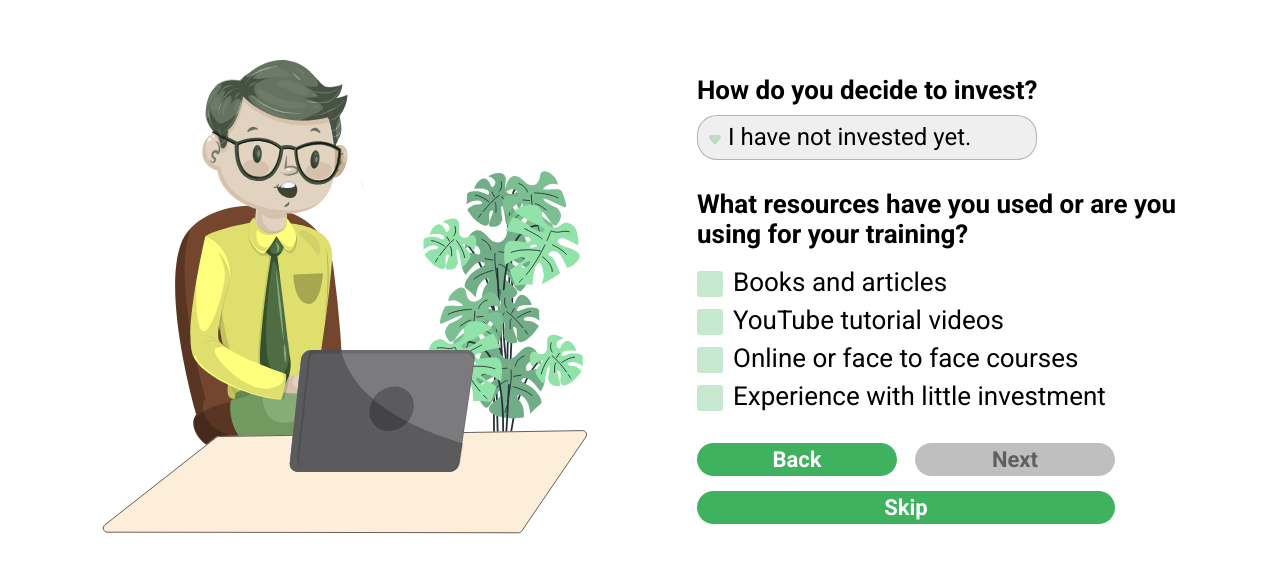
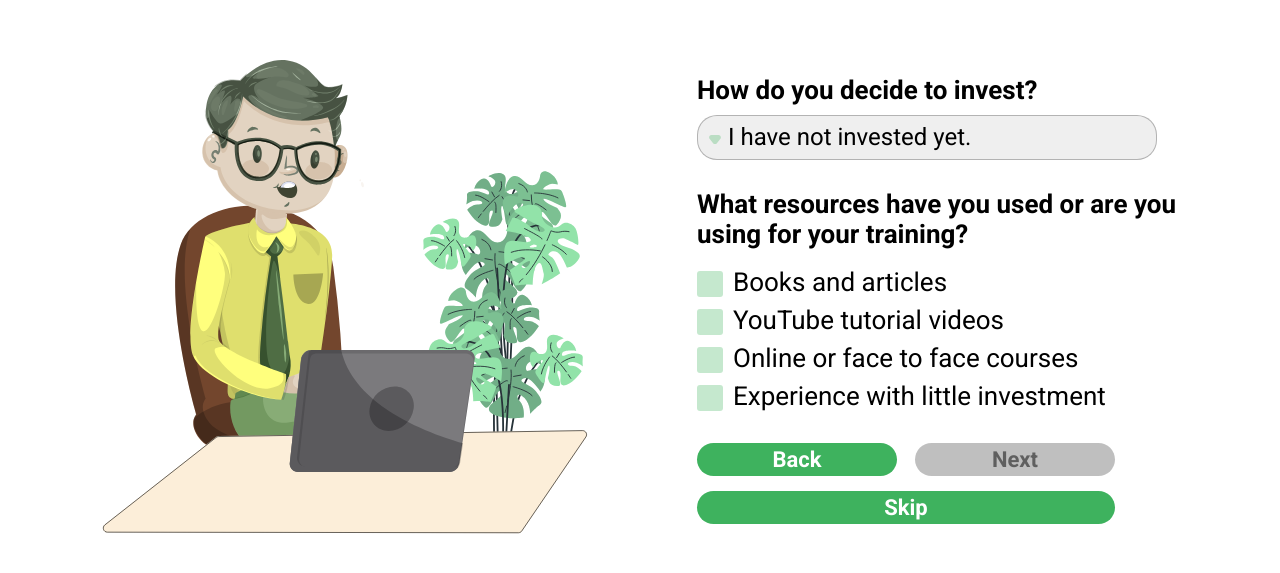
Before and after one commit to Felipe-15/pb-challenge-1, a plain HTML site: page pages/third-step.html in a window 1280 px wide. Shown: the part 101-674 px from the top of the page. Drawn offline with Linux system fonts and the light colour scheme.

Commit message:
fix (custom-select): Correct width

```diff
--- a/css/components/containers.css
+++ b/css/components/containers.css
@@ -37,3 +37,8 @@
   max-width: 300px;
   width: 100%;
 }
+
+.select-container {
+  max-width: 300px;
+  width: 100%;
+}
--- a/css/components/custom-select.css
+++ b/css/components/custom-select.css
@@ -6,7 +6,7 @@
   font-size: 1.6rem;
   font-family: "Roboto", sans-serif;
 
-  max-width: 300px;
+  max-width: 280px;
   width: 100%;
 
   padding: 0.8rem 0;
@@ -16,6 +16,8 @@
   border: 1px solid rgba(0, 0, 0, 0.25);
 
   cursor: pointer;
+
+  text-overflow: ellipsis;
 
   transition: border-color 0.2s ease-in-out;
 }
--- a/css/components/responsiveness.css
+++ b/css/components/responsiveness.css
@@ -43,7 +43,11 @@
     margin-bottom: 1.8rem;
   }
 
-  .content-container select {
+  .select-container {
+    max-width: 460px;
+  }
+
+  .custom-select {
     margin-bottom: 0;
   }
 
@@ -78,7 +82,7 @@
     margin-top: 1.5rem;
   }
 
-  .content-container select {
+  .custom-select {
     max-width: 460px;
     width: 100%;
     font-size: 2.4rem;
--- a/css/first-step/styles.css
+++ b/css/first-step/styles.css
@@ -24,7 +24,7 @@
   }
 
   .text-container p {
-    margin-bottom: 6.5rem;
+    margin-bottom: 4.5rem;
     font-size: 2.8rem;
   }
 
--- a/css/global.css
+++ b/css/global.css
@@ -43,3 +43,7 @@ span {
   font-family: "Roboto", sans-serif;
   font-weight: 400;
 }
+
+form {
+  width: 100%;
+}
--- a/pages/third-step.html
+++ b/pages/third-step.html
@@ -19,11 +19,11 @@
     <article class="content-container">
       <form>
         <h2 class="content-container__title">How do you decide to invest?</h2>
-        <div>
+        <div class="select-container">
           <select class="custom-select" onchange="blur()">
             <option>I have not invested yet.</option>
             <option>People recommendation.</option>
-            <option>Ads about investment.</option>
+            <option>Advertisements about investment.</option>
           </select>
           <svg
             class="custom-arrow"
```
Also changed, not shown: pages/second-step.html (+1 -1 lines).
